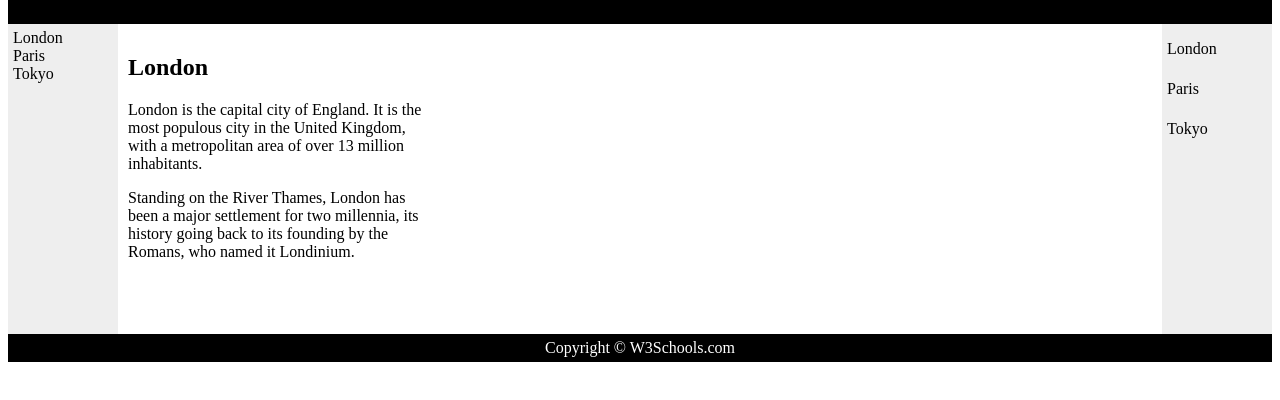
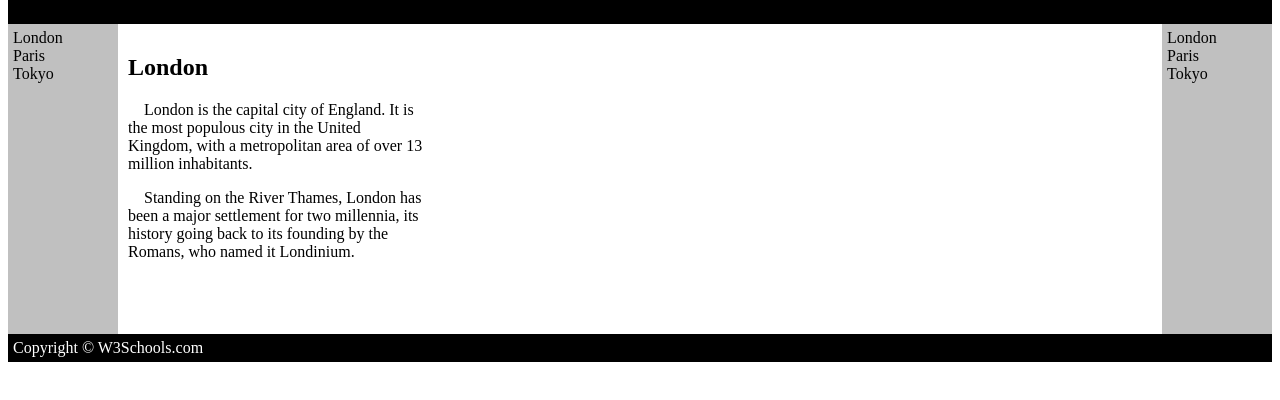
Before and after one commit to zdwweb/web, a plain HTML site: page index.html in a window 1280 px wide. Shown: the part 74-474 px from the top of the page. Drawn offline with Linux system fonts and the light colour scheme.

Commit message:
Update index.html

```diff
--- a/index.html
+++ b/index.html
@@ -3,37 +3,41 @@
 
 <head>
 <style>
-#header {
-    background-color:black;
-    color:white;
-    text-align:center;
-    padding:5px;
+#header
+{
+
+   background-color:black;
+   color:white;
+   text-align:center;
+   padding:5px;
 }
-#nav {
-    background-color:#eeeeee;
+    #nav1
+    {
+    background-color:silver;
     height:300px;
     width:100px;
     float:left;
     padding:5px;
 }
-#nav2 {
-    line-height:40px;
-    background-color:#eeeeee;
+#nav2
+{
+    background-color:silver;
     height:300px;
     width:100px;
     float:right;
     padding:5px;
 }
-#section {
+#section
+{
     width:300px;
     float:left;
     padding:10px;
 }
-#footer {
+#footer
+{
     background-color:black;
     color:white;
     clear:both;
-    text-align:center;
    padding:5px;
 }
 </style>
@@ -45,7 +49,7 @@
 <h1>City Gallery</h1>
 </div>
 
-<div id="nav">
+<div id="nav1">
 London<br>
 Paris<br>
 Tokyo<br>
@@ -60,11 +64,11 @@ Tokyo<br>
 <div id="section">
 <h2>London</h2>
 <p>
-London is the capital city of England. It is the most populous city in the United Kingdom,
+&nbsp &nbsp London is the capital city of England. It is the most populous city in the United Kingdom,
 with a metropolitan area of over 13 million inhabitants.
 </p>
 <p>
-Standing on the River Thames, London has been a major settlement for two millennia,
+&nbsp &nbsp Standing on the River Thames, London has been a major settlement for two millennia,
 its history going back to its founding by the Romans, who named it Londinium.
 </p>
 </div>
```
